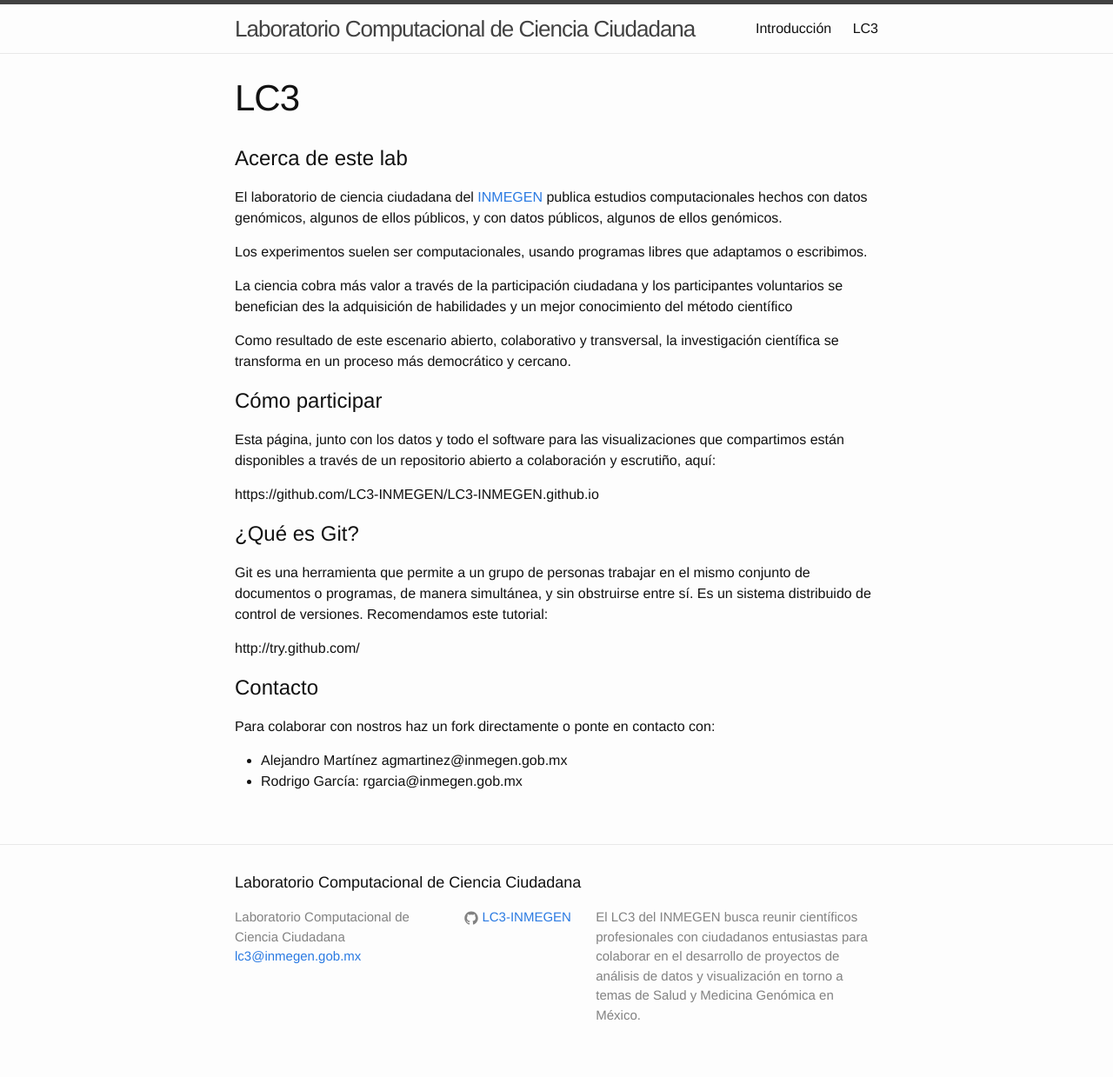
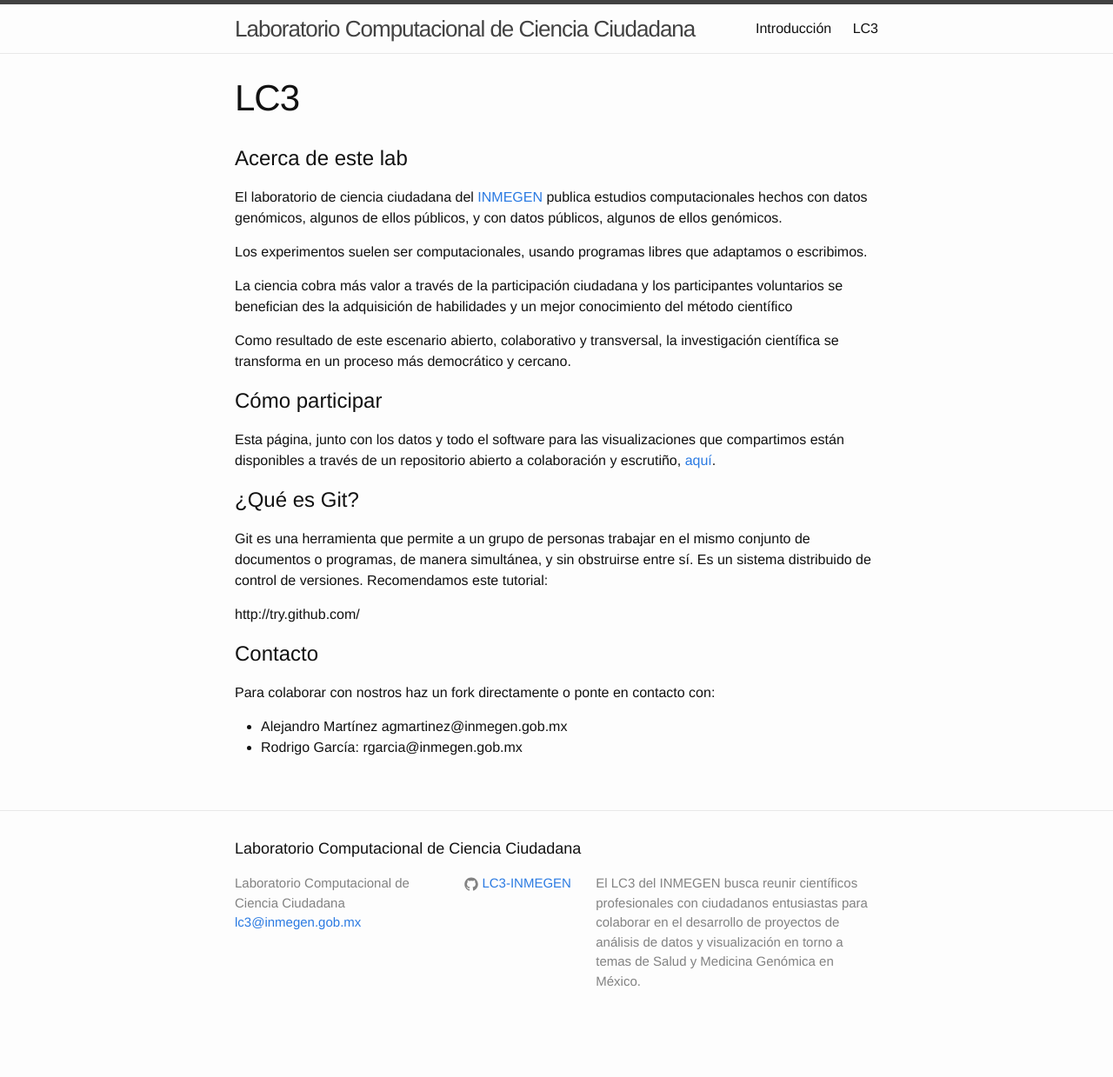
Before and after one commit to LC3-INMEGEN/LC3-INMEGEN.github.io, a Jekyll site: the page built from lc3.md, in a window 1280 px wide. Shown: the whole page at 87% size. Built offline with Jekyll 4.4.1, drawn with Linux system fonts in a browser that asks for light colours; after the commit the page ends 1200 px from its top, so only the background shows below that.

Commit message:
Update lc3.md

```diff
--- a/lc3.md
+++ b/lc3.md
@@ -27,9 +27,7 @@ democrático y cercano.
 
 Esta página, junto con los datos y todo el software para las
 visualizaciones que compartimos están disponibles a través de un
-repositorio abierto a colaboración y escrutiño, aquí:
-
-https://github.com/LC3-INMEGEN/LC3-INMEGEN.github.io
+repositorio abierto a colaboración y escrutiño, [aquí](https://github.com/LC3-INMEGEN/LC3-INMEGEN.github.io).
 
 
 # ¿Qué es Git?
```
